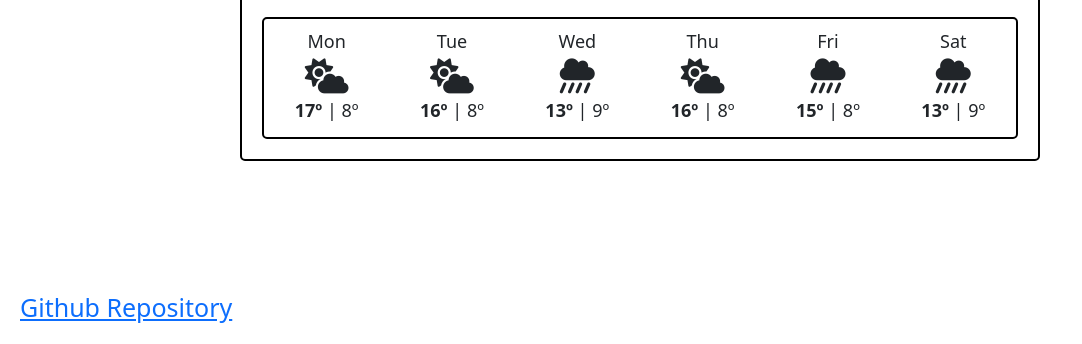
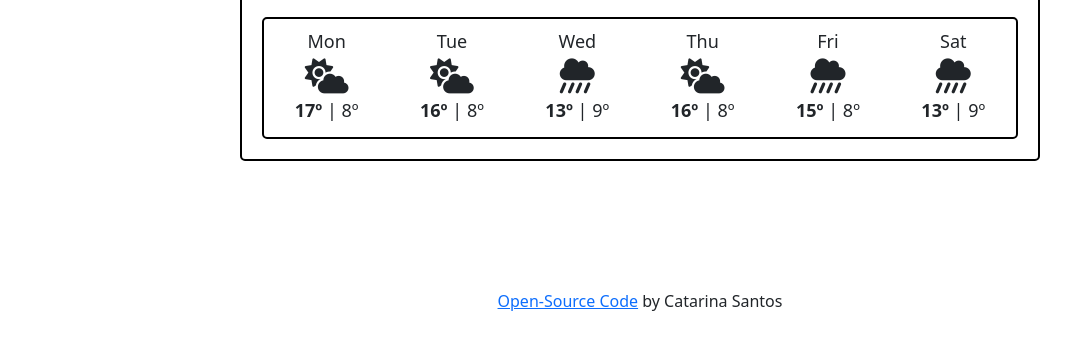
Before and after one commit to darkeubinniecodes/weather-app, a plain HTML site: page index.html in a window 1280 px wide. Shown: the part 555-899 px from the top of the page, without its empty margins (0-1082 px from the left). Drawn offline with nearby package versions, Linux system fonts and the light colour scheme.

Commit message:
Updated GitHub repository link html and css

```diff
--- a/index.html
+++ b/index.html
@@ -131,7 +131,9 @@
     </div>
   </div>
 
-  <a href="https://github.com/darkeubinniecodes/weather-app">Github Repository</a>
+  <p>
+    <a href="https://github.com/darkeubinniecodes/weather-app">Open-Source Code</a> by Catarina Santos
+  </p>
   <script src="src/index.js"></script>
 </body>
 
--- a/src/styles.css
+++ b/src/styles.css
@@ -20,10 +20,8 @@ h3 {
   padding-top: 12px;
 }
 
-a {
-  font-size: 25px;
-  margin: 128px auto;
-  padding: 20px;
+p {
+  text-align: center;
 }
 
 .container {
```
